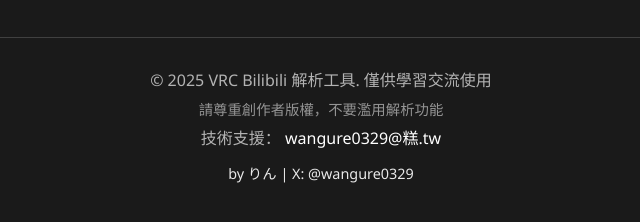
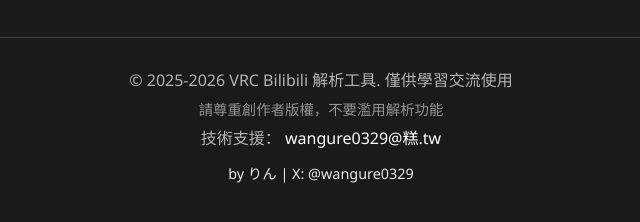
Before and after one commit to wangure0329/bilibili_parse_vrchat, a website: page index.html in a window 1280 px wide. Shown: the part 1560-1782 px from the top of the page, 319-959 px from the left. Drawn offline with Linux system fonts and the light colour scheme; no server answers.

Commit message:
add dynamic year update

```diff
--- a/index.html
+++ b/index.html
@@ -128,7 +128,7 @@
         </main>
 
         <footer class="footer">
-            <p>&copy; 2025 <span data-zh="VRC Bilibili 解析工具" data-ja="VRC Bilibili 解析ツール">VRC Bilibili 解析工具</span>. <span data-zh="僅供學習交流使用" data-ja="学習・交流目的のみ">僅供學習交流使用</span></p>
+            <p>&copy; <span id="copyrightYear">2025</span> <span data-zh="VRC Bilibili 解析工具" data-ja="VRC Bilibili 解析ツール">VRC Bilibili 解析工具</span>. <span data-zh="僅供學習交流使用" data-ja="学習・交流目的のみ">僅供學習交流使用</span></p>
             <p class="disclaimer"><span data-zh="請尊重創作者版權，不要濫用解析功能" data-ja="創作者の著作権を尊重し、解析機能を乱用しないでください">請尊重創作者版權，不要濫用解析功能</span></p>
             <p><span data-zh="技術支援：" data-ja="技術サポート：">技術支援：</span> <a href="mailto:wangure0329@糕.tw">wangure0329@糕.tw</a></p>
             <p class="author-info">
--- a/script.js
+++ b/script.js
@@ -869,6 +869,9 @@ function debounce(func, delay) {
 
 // 頁面載入完成後初始化
 document.addEventListener('DOMContentLoaded', () => {
+    // 更新版權年份
+    updateCopyrightYear();
+
     // 創建全局實例
     window.bilibiliParser = new BilibiliParser();
 
@@ -879,6 +882,21 @@ document.addEventListener('DOMContentLoaded', () => {
     addKeyboardShortcuts();
     addUrlValidation();
 });
+
+// 更新版權年份
+function updateCopyrightYear() {
+    const yearElement = document.getElementById('copyrightYear');
+    if (yearElement) {
+        const currentYear = new Date().getFullYear();
+        const startYear = 2025;
+        // 如果當前年份大於 2025，顯示範圍，否則只顯示當前年份
+        if (currentYear > startYear) {
+            yearElement.textContent = `${startYear}-${currentYear}`;
+        } else {
+            yearElement.textContent = currentYear.toString();
+        }
+    }
+}
 
 // 鍵盤快捷鍵
 function addKeyboardShortcuts() {
```
